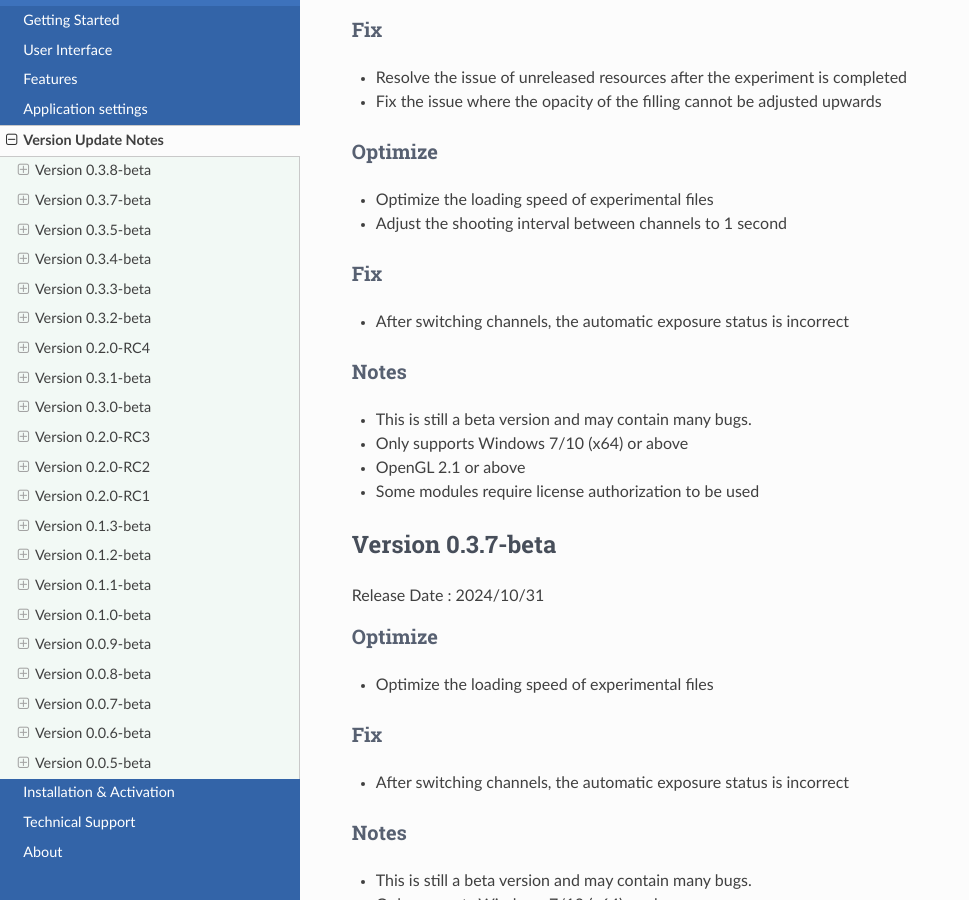
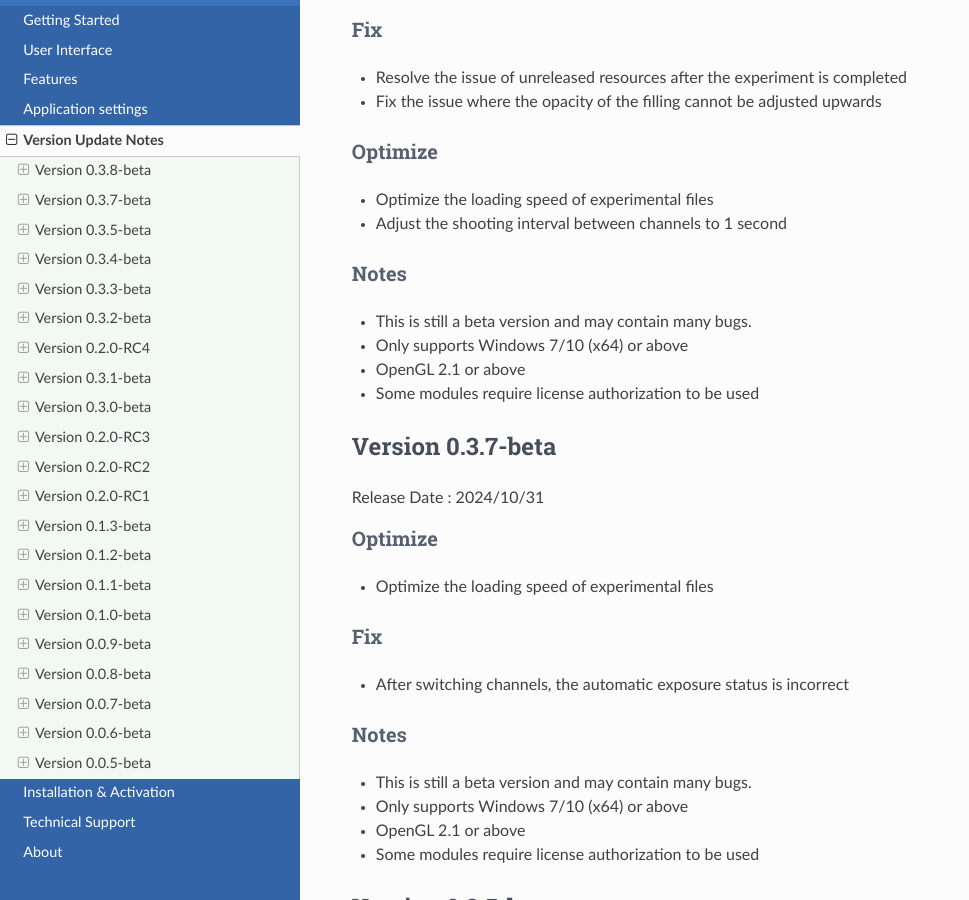
Before and after one commit to yangtong93/living-cell-docs, a Sphinx documentation site: the page built from source/user_guide/upgrade.md, in a window 1280 px wide and 900 px high, scrolled down 409 px. Shown: the whole window, without its empty margins (0-969 px from the left). Built offline with Sphinx 7.4.7 and the Read the Docs theme 3.1.0, drawn with Linux system fonts in a browser that asks for light colours; pages that are not in the unit, such as notebooks, are missing from menus.

Commit message:
fix: repetitive content

```diff
--- a/source/user_guide/upgrade.md
+++ b/source/user_guide/upgrade.md
@@ -18,9 +18,6 @@ Release Date : 2024/11/7
 ### Optimize
 * Optimize the loading speed of experimental files
 * Adjust the shooting interval between channels to 1 second
-
-### Fix
-* After switching channels, the automatic exposure status is incorrect
 
 ### Notes
 * This is still a beta version and may contain many bugs.
```
